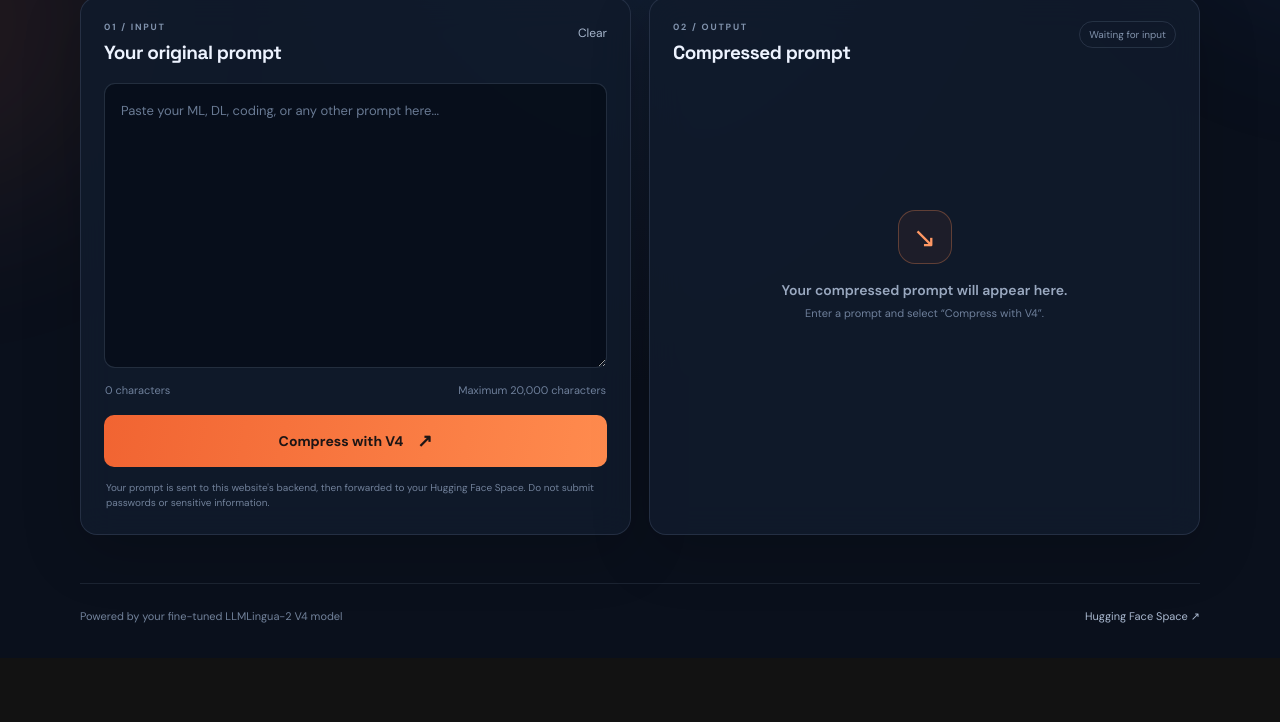
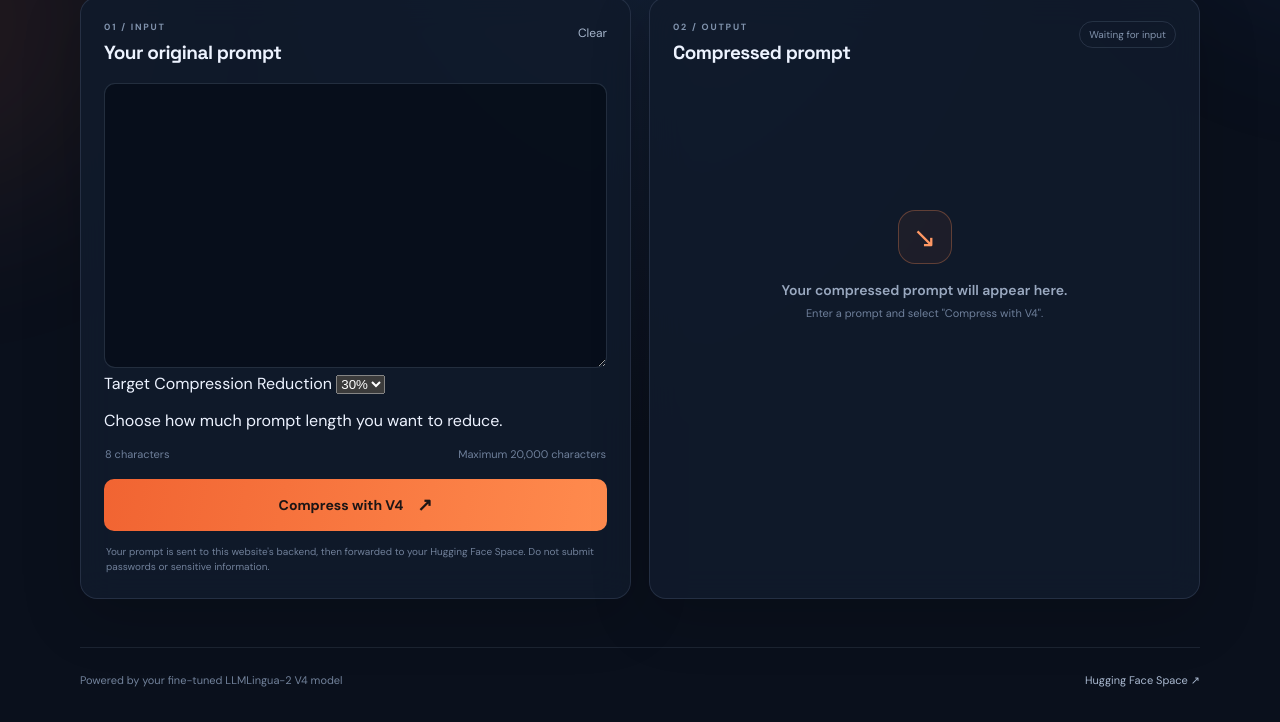
Before and after one commit to Shrivatsanaik7/prompt_compression, a plain HTML site: page static/index.html in a window 1280 px wide. Shown: the part 440-1162 px from the top of the page. Before the commit the page ends 1098 px from the top, so only its background shows below. Drawn offline with Linux system fonts and the light colour scheme.

Commit message:
Update index.html

```diff
--- a/static/index.html
+++ b/static/index.html
@@ -1,90 +1,289 @@
 <!doctype html>
 <html lang="en">
+
 <head>
   <meta charset="utf-8">
   <meta name="viewport" content="width=device-width, initial-scale=1">
   <meta name="theme-color" content="#101827">
   <meta name="description" content="Compress long prompts with the fine-tuned LLMLingua-2 V4 model.">
+
   <title>LLMLingua-2 V4 | Prompt Compressor</title>
+
   <link rel="preconnect" href="https://fonts.googleapis.com">
   <link rel="preconnect" href="https://fonts.gstatic.com" crossorigin>
+
   <link href="https://fonts.googleapis.com/css2?family=DM+Sans:wght@400;500;600;700&family=Space+Grotesk:wght@500;600;700&display=swap" rel="stylesheet">
+
   <link rel="stylesheet" href="/static/styles.css">
 </head>
+
 <body>
+
   <div class="ambient ambient-one"></div>
   <div class="ambient ambient-two"></div>
+
   <main class="page-shell">
+
+    <!-- HEADER -->
+
     <header class="topbar">
+
       <a class="brand" href="/" aria-label="LLMLingua V4 home">
+
         <span class="brand-mark">L</span>
-        <span>PromptLab <span class="brand-muted">/ V4</span></span>
+
+        <span>
+          PromptLab
+          <span class="brand-muted">/ V4</span>
+        </span>
+
       </a>
-      <div class="model-pill"><span class="status-dot"></span> V4 model endpoint</div>
+
+      <div class="model-pill">
+        <span class="status-dot"></span>
+        V4 model endpoint
+      </div>
+
     </header>
 
+
+    <!-- HERO SECTION -->
+
     <section class="hero">
-      <div class="eyebrow"><span class="eyebrow-line"></span> FINE-TUNED PROMPT COMPRESSION</div>
-      <h1>Less prompt.<br><span>Same intent.</span></h1>
-      <p class="hero-copy">Reduce prompt length with your fine-tuned LLMLingua-2 V4 model. Paste a prompt below and send it to the hosted model.</p>
+
+      <div class="eyebrow">
+        <span class="eyebrow-line"></span>
+        FINE-TUNED PROMPT COMPRESSION
+      </div>
+
+      <h1>
+        Less prompt.<br>
+        <span>Same intent.</span>
+      </h1>
+
+      <p class="hero-copy">
+        Reduce prompt length with your fine-tuned LLMLingua-2 V4 model.
+        Paste a prompt below and send it to the hosted model.
+      </p>
+
     </section>
 
+
+    <!-- WORKSPACE -->
+
     <section class="workspace" aria-label="Prompt compression workspace">
+
+
+      <!-- INPUT PANEL -->
+
       <div class="panel input-panel">
+
         <div class="panel-heading">
+
           <div>
+
             <div class="panel-kicker">01 / INPUT</div>
+
             <h2>Your original prompt</h2>
+
           </div>
-          <button id="clearButton" class="text-button" type="button">Clear</button>
+
+          <button
+            id="clearButton"
+            class="text-button"
+            type="button">
+            Clear
+          </button>
+
         </div>
-        <label class="sr-only" for="promptInput">Original prompt</label>
-        <textarea id="promptInput" maxlength="20000" placeholder="Paste your ML, DL, coding, or any other prompt here..." spellcheck="true"></textarea>
+
+
+        <!-- PROMPT INPUT -->
+
+        <label class="sr-only" for="promptInput">
+          Original prompt
+        </label>
+
+        <textarea
+          id="promptInput"
+          maxlength="20000"
+          placeholder="Paste your ML, DL, coding, or any other prompt here..."
+          spellcheck="true">
+        </textarea>
+
+
+        <!-- COMPRESSION SETTINGS -->
+
+        <div class="compression-settings">
+
+          <label for="targetReduction">
+            Target Compression Reduction
+          </label>
+
+          <select id="targetReduction">
+
+            <option value="20">20%</option>
+
+            <option value="30" selected>30%</option>
+
+            <option value="40">40%</option>
+
+            <option value="50">50%</option>
+
+            <option value="60">60%</option>
+
+          </select>
+
+          <p>
+            Choose how much prompt length you want to reduce.
+          </p>
+
+        </div>
+
+
+        <!-- CHARACTER COUNT -->
+
         <div class="input-footer">
+
           <span id="charCount">0 characters</span>
+
           <span>Maximum 20,000 characters</span>
+
         </div>
-        <button id="compressButton" class="primary-button" type="button">
-          <span class="button-label">Compress with V4</span>
+
+
+        <!-- COMPRESS BUTTON -->
+
+        <button
+          id="compressButton"
+          class="primary-button"
+          type="button">
+
+          <span class="button-label">
+            Compress with V4
+          </span>
+
           <span class="button-arrow">↗</span>
+
         </button>
-        <p class="privacy-note">Your prompt is sent to this website's backend, then forwarded to your Hugging Face Space. Do not submit passwords or sensitive information.</p>
+
+
+        <p class="privacy-note">
+          Your prompt is sent to this website's backend, then forwarded
+          to your Hugging Face Space. Do not submit passwords or sensitive information.
+        </p>
+
       </div>
 
+
+      <!-- OUTPUT PANEL -->
+
       <section class="panel output-panel" aria-live="polite">
+
         <div class="panel-heading">
+
           <div>
+
             <div class="panel-kicker">02 / OUTPUT</div>
+
             <h2>Compressed prompt</h2>
+
           </div>
-          <span id="resultBadge" class="result-badge">Waiting for input</span>
+
+          <span id="resultBadge" class="result-badge">
+            Waiting for input
+          </span>
+
         </div>
+
+
+        <!-- EMPTY STATE -->
+
         <div id="emptyState" class="empty-state">
+
           <div class="empty-icon">↘</div>
+
           <p>Your compressed prompt will appear here.</p>
-          <span>Enter a prompt and select “Compress with V4”.</span>
+
+          <span>
+            Enter a prompt and select "Compress with V4".
+          </span>
+
         </div>
+
+
+        <!-- RESULT -->
+
         <div id="resultContent" class="result-content hidden">
+
           <pre id="compressedText" class="compressed-text"></pre>
+
           <div class="result-actions">
-            <button id="copyButton" class="secondary-button" type="button">Copy compressed prompt</button>
+
+            <button
+              id="copyButton"
+              class="secondary-button"
+              type="button">
+              Copy compressed prompt
+            </button>
+
             <span id="copyStatus" class="copy-status"></span>
+
           </div>
+
+
+          <!-- FULL API RESPONSE -->
+
           <details class="raw-details">
+
             <summary>View full API response</summary>
+
             <pre id="rawResponse"></pre>
+
           </details>
+
         </div>
+
       </section>
+
     </section>
 
-    <div id="statusMessage" class="status-message" role="status"></div>
+
+    <!-- STATUS -->
+
+    <div
+      id="statusMessage"
+      class="status-message"
+      role="status">
+    </div>
+
+
+    <!-- FOOTER -->
 
     <footer class="footer">
-      <span>Powered by your fine-tuned LLMLingua-2 V4 model</span>
-      <a href="https://huggingface.co/spaces/Shrivatsanaik7/llmlingua-v4-api" target="_blank" rel="noopener noreferrer">Hugging Face Space ↗</a>
+
+      <span>
+        Powered by your fine-tuned LLMLingua-2 V4 model
+      </span>
+
+      <a
+        href="https://huggingface.co/spaces/Shrivatsanaik7/llmlingua-v4-api"
+        target="_blank"
+        rel="noopener noreferrer">
+
+        Hugging Face Space ↗
+
+      </a>
+
     </footer>
+
   </main>
+
+
+  <!-- JAVASCRIPT -->
+
   <script src="/static/app.js"></script>
+
 </body>
+
 </html>
```
